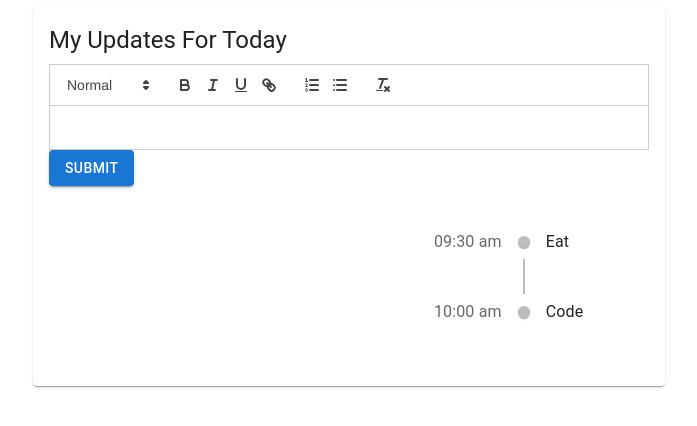
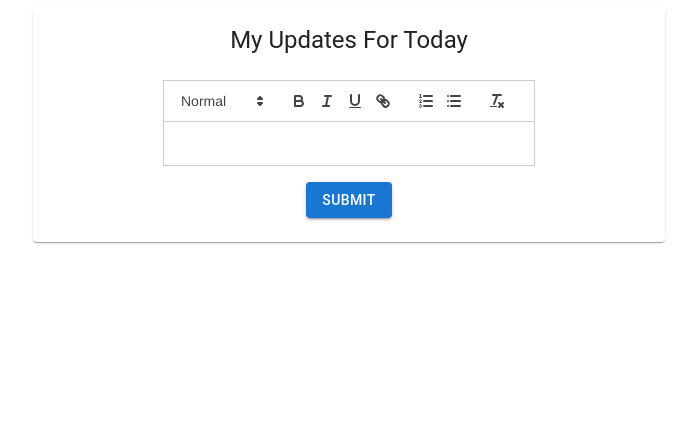
Before and after one commit to abhashkmr/frontend, a Next.js app: page /protected/updates in a window 1280 px wide. Shown: the top 426 px of the page, without its empty margins (291-988 px from the left). Built offline with nearby package versions, Linux system fonts and the light colour scheme.

Commit message:
added backend url's & fixed UI

```diff
--- /dev/null
+++ b/index.css
@@ -0,0 +1,6 @@
+.updates-container{
+    align-items: center;
+    display: flex;
+    flex-direction: column;
+    gap:1rem;
+}
--- a/pages/auth/login.js
+++ b/pages/auth/login.js
@@ -1,6 +1,6 @@
 import { Card, CardContent, Grid } from "@mui/material";
 import LoginForm from "../../components/Login";
-const API_URL = "http://localhost:3001";
+const API_URL = 'https://dailyupdates-backend.onrender.com'
 
 const authenticateUser = async ({ email, password }) => {
   try {
--- a/pages/auth/register.js
+++ b/pages/auth/register.js
@@ -1,6 +1,6 @@
 import { Card, CardContent, Grid } from '@mui/material';
 import RegistrationForm from '../../components/Register';
-const API_URL = 'http://localhost:3001';
+const API_URL = 'https://dailyupdates-backend.onrender.com'
 
 
 const  registerUser=async({name,email,password})=>{
--- a/pages/protected/updates.js
+++ b/pages/protected/updates.js
@@ -4,6 +4,7 @@ import { useRouter } from 'next/router';
 import dynamic from "next/dynamic"; // Import dynamic for client-only rendering
 import { Button ,Card,CardContent,Typography} from "@mui/material";
 import "react-quill/dist/quill.snow.css";
+import '../../index.css'
 import Timeline from '@mui/lab/Timeline';
 import TimelineItem from '@mui/lab/TimelineItem';
 import TimelineSeparator from '@mui/lab/TimelineSeparator';
@@ -53,44 +54,20 @@ const UpdateBox = () => {
   return (
     <Card style={{ width: '50%', margin: '0 auto' }}>
       <CardContent>
+      <div className="updates-container">
       <Typography variant="h5" gutterBottom>
       My Updates For Today
         </Typography>
         <ReactQuill value={content} onChange={handleContentChange} />
         <Button variant="contained" onClick={() => handleSubmit({ content })}>Submit</Button>
+        </div>
         {posted && (
           <div>
             <h1>Update posted</h1>
           </div>
         )}
       </CardContent>
-      <Timeline
-      sx={{
-        [`& .${timelineContentClasses.root}`]: {
-          flex: 0.2,
-        },
-      }}
-    >
-      <TimelineItem>
-        <TimelineOppositeContent color="textSecondary">
-          09:30 am
-        </TimelineOppositeContent>
-        <TimelineSeparator>
-          <TimelineDot />
-          <TimelineConnector />
-        </TimelineSeparator>
-        <TimelineContent>Eat</TimelineContent>
-      </TimelineItem>
-      <TimelineItem>
-        <TimelineOppositeContent color="textSecondary">
-          10:00 am
-        </TimelineOppositeContent>
-        <TimelineSeparator>
-          <TimelineDot />
-        </TimelineSeparator>
-        <TimelineContent>Code</TimelineContent>
-      </TimelineItem>
-    </Timeline>
+
     </Card>
   );
 };
```
